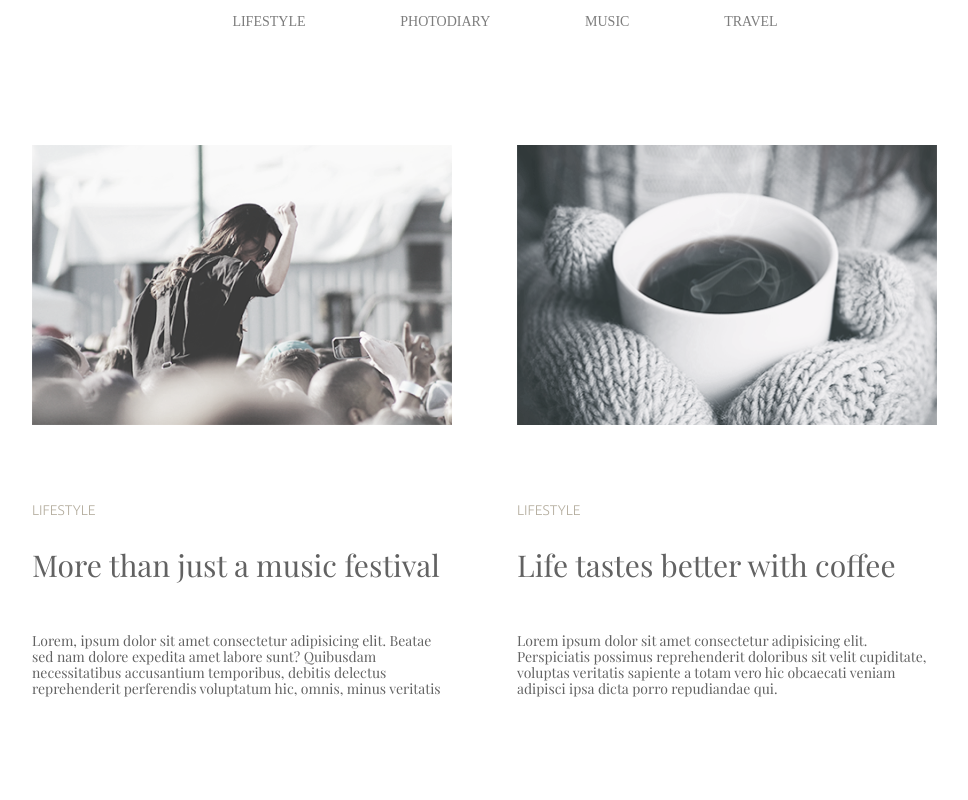
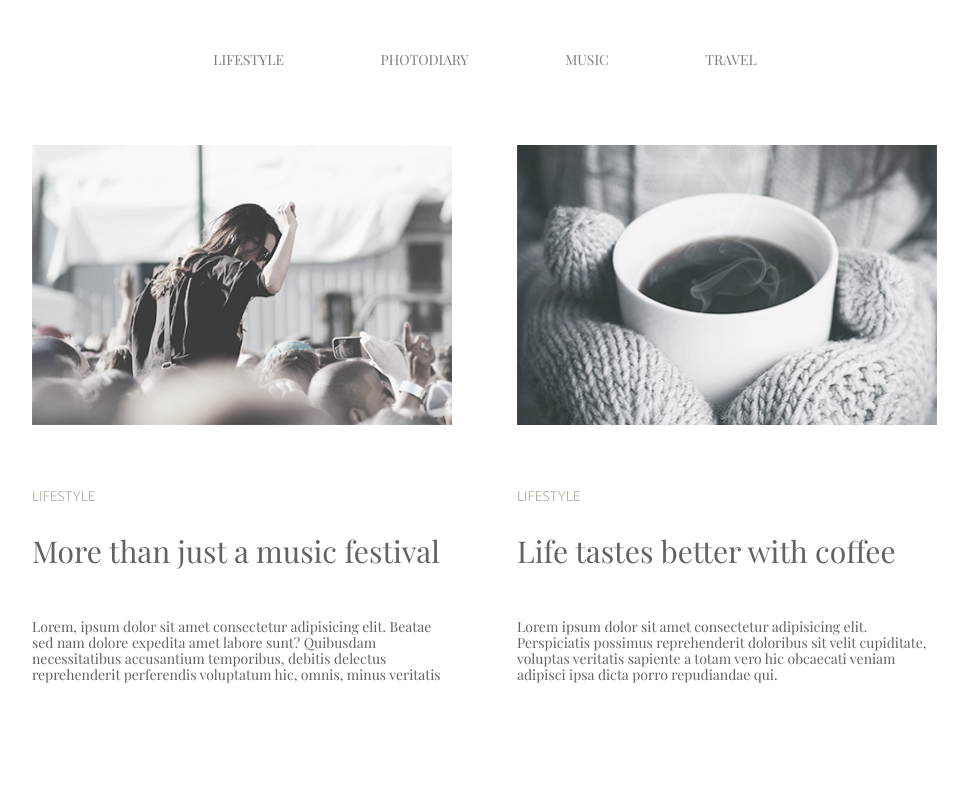
Before and after one commit to Bogdan1038/Bogdan103gaeg, a plain HTML site: page index.html in a window 1280 px wide. Shown: the top 800 px of the page, without its empty margins (155-1123 px from the left). Drawn offline with nearby package versions, Linux system fonts and the light colour scheme.

Commit message:
gfgfefgn
ghttehghrh

```diff
--- a/index.html
+++ b/index.html
@@ -5,7 +5,7 @@
     <meta name="viewport" content="width=device-width, initial-scale=1.0">
     <title>Document</title>
     <link rel="stylesheet" href="https://cdnjs.cloudflare.com/ajax/libs/normalize/8.0.1/normalize.min.css">
-    <link rel="stylesheet" href="style.css">
+    <link rel="stylesheet" href="css/style.css">
     <link rel="preconnect" href="https://fonts.googleapis.com">
     <link rel="preconnect" href="https://fonts.gstatic.com" crossorigin>
     <link href="https://fonts.googleapis.com/css2?family=Playfair+Display&family=Ubuntu:wght@300&display=swap" rel="stylesheet">
--- /dev/null
+++ b/scss/components/_header.scss
@@ -0,0 +1,24 @@
+@import "../untils/variables";
+
+.header {
+    height: 50px;
+    /* font-family: Pla; */
+    margin-bottom: 95px;
+
+    &-link {
+        text-decoration: none;
+        color: $link-color;
+    }
+    &-list {
+        list-style: none;
+        display: flex;
+        justify-content: space-around;
+        width: 50vw;
+    }
+    &-menu {
+        display: flex;
+        justify-content: center ;
+        height: 120px;
+        align-items: center;
+    }
+}
--- /dev/null
+++ b/scss/components/_photoblog.scss
@@ -0,0 +1,39 @@
+@import "../untils/variables";
+
+.photoblog {
+    width: 906px;
+    display: flex;
+    flex-wrap: wrap;
+    row-gap: 130px;
+    column-gap: 65px;
+    margin-bottom: 95px;
+    &-text1 {
+        font-weight: 100;
+        font-family: 'Ubuntu', serif;
+        color: $text2-color;
+        margin-bottom: 30px;
+    }
+    &-text2 {
+        color: $text1-color;
+    }
+    &-title {
+        font-size: 30px;
+        color: $text1-color;
+        margin-bottom: 50px;
+        font-weight: 200;
+    }
+    &-img {
+        width: 420px;
+        height: 280px;
+        margin-bottom: 60px;
+    }
+    &-button {
+        color: $text1-color;
+        width: 165px;
+        height: 60px;
+        background-color: white;
+    }
+    &-card {
+        width: 420px;
+    }
+}
--- /dev/null
+++ b/scss/style.scss
@@ -0,0 +1,15 @@
+@import "./components/header";
+@import "./components/photoblog";
+@import "./untils/reset";
+@import "./untils/variables.scss";
+@import "./untils/container.scss";
+
+// .container-header {
+//     width: 555px;
+//     margin: 0 auto;
+// }
+// .container-photoblog {
+//     width: 906px;
+//     margin: 0 auto;
+//     padding: 0 15px;
+// }
--- /dev/null
+++ b/scss/untils/_container.scss
@@ -0,0 +1,6 @@
+.container {
+    display: flex;
+    justify-content: center;
+    flex-direction: column;
+    align-items: center;
+}
--- /dev/null
+++ b/scss/untils/_reset.scss
@@ -0,0 +1,10 @@
+* {
+    margin: 0;
+    padding: 0;
+    box-sizing: border-box;
+}
+body {
+    font-family: 'Playfair Display', serif;
+    font-size: 14px;
+    font-weight: 400;
+}
--- /dev/null
+++ b/scss/untils/_variables.scss
@@ -0,0 +1,4 @@
+    $text1-color: #626262;
+    $link-color: #7D7D7D;
+    $text2-color: #B4AD9E;
+    $text3-color: black;
```
Also changed, not shown: css/style.css (added), style.css (deleted).
